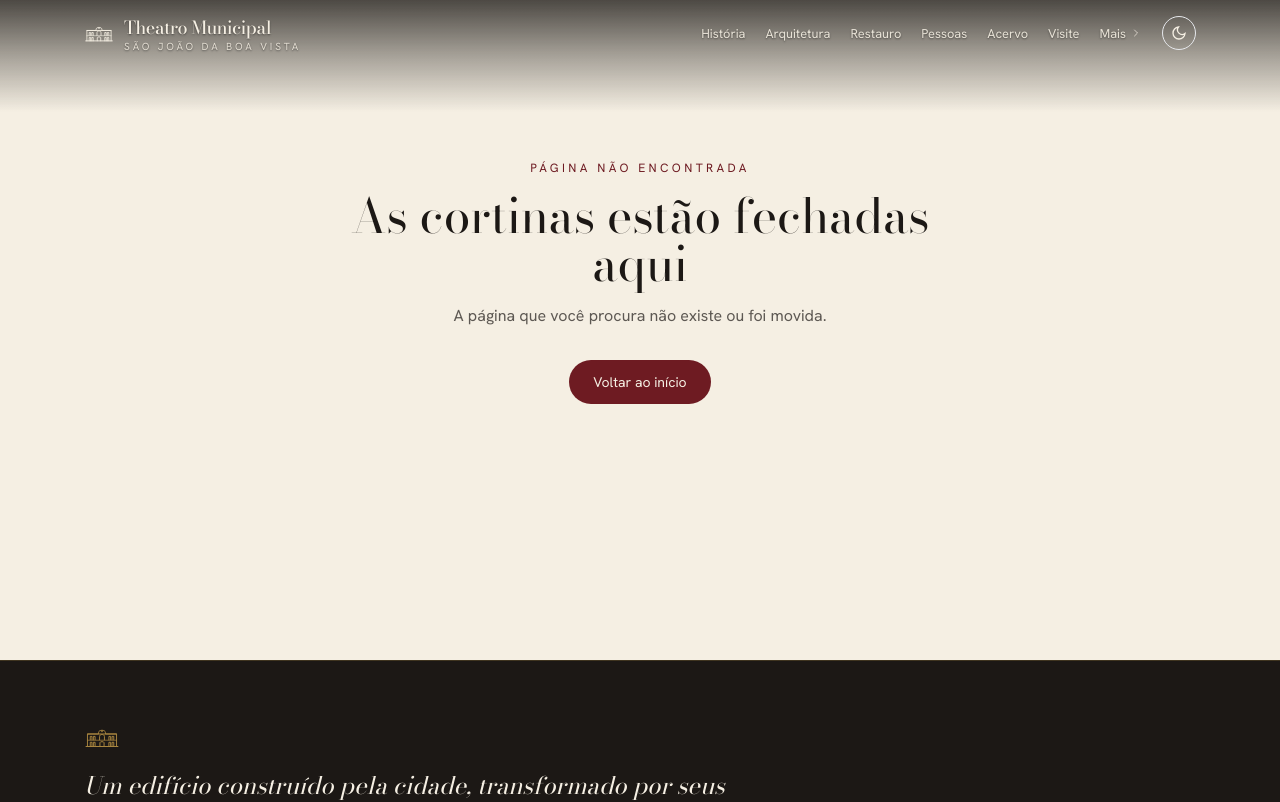
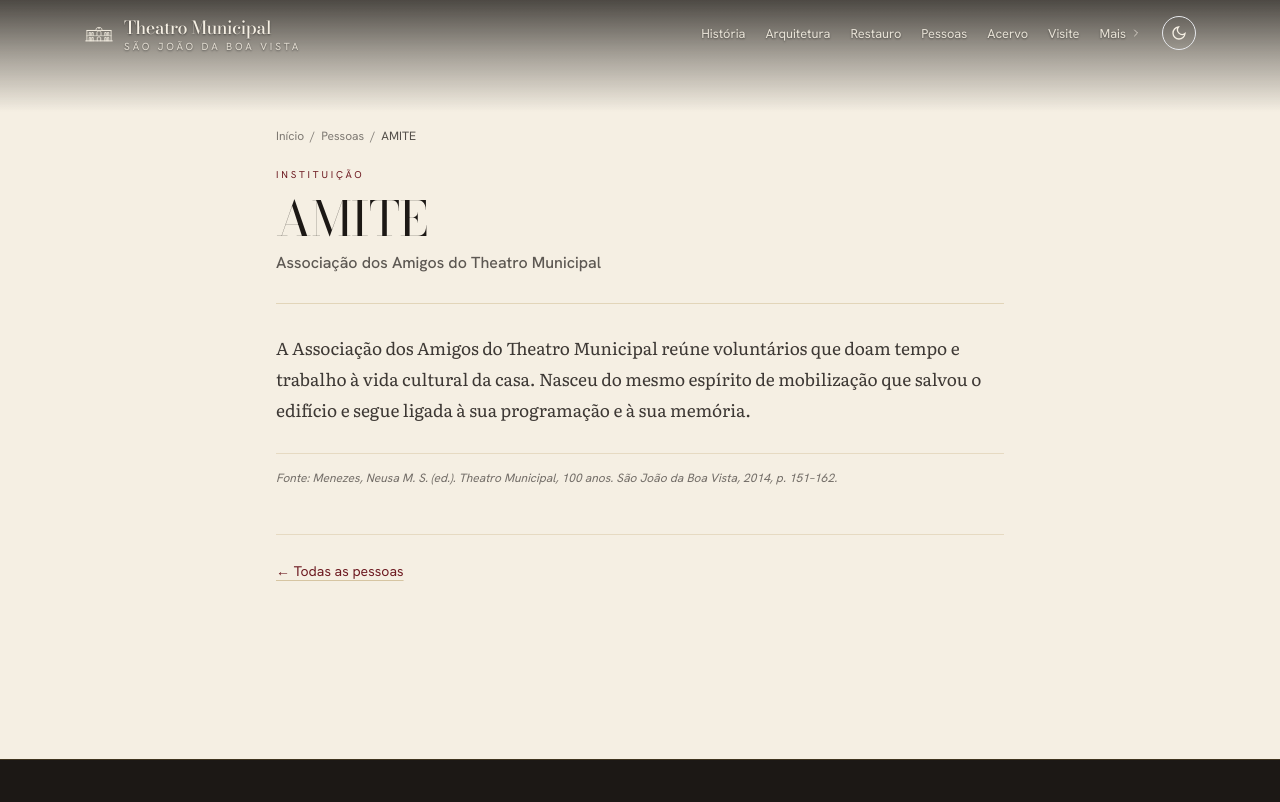
Before and after one commit to edumenezes75/theatro-sjbv, a Next.js app: page /pessoas/amite in a window 1280 px wide. Before the commit this address had no page. Shown: the top 802 px of the page. Built offline with nearby package versions, Linux system fonts and the light colour scheme.

Commit message:
Paginas individuais de pessoas: /pessoas/[slug] indexavel (22 paginas estaticas) com Person + BreadcrumbList JSON-LD, titulo/descricao/canonical proprios, bio completa, fonte e relacionados como links. Explorer agora linka para as paginas (sem modal); pessoas incluidas no sitemap

```diff
--- /dev/null
+++ b/app/pessoas/[slug]/page.tsx
@@ -0,0 +1,106 @@
+import type { Metadata } from 'next';
+import { notFound } from 'next/navigation';
+import Link from 'next/link';
+import { pessoasList, pessoaSlug, pessoaBySlug, pessoaById } from '@/lib/data';
+import SeloEvidencia from '@/components/SeloEvidencia';
+
+const SITE = 'https://www.theatromunicipalsjbv.com.br';
+
+export function generateStaticParams() {
+  return pessoasList.map((p) => ({ slug: pessoaSlug(p) }));
+}
+
+export function generateMetadata({ params }: { params: { slug: string } }): Metadata {
+  const p = pessoaBySlug(params.slug);
+  if (!p) return {};
+  const desc = p.summary || (p.bio ? p.bio.replace(/\s+/g, ' ').slice(0, 155) : `${p.name} na história do Theatro Municipal de São João da Boa Vista.`);
+  return {
+    title: `${p.name} — ${p.role}`,
+    description: desc,
+    alternates: { canonical: `/pessoas/${params.slug}` },
+    openGraph: { title: `${p.name} — Theatro Municipal de São João da Boa Vista`, description: desc, type: 'profile' },
+  };
+}
+
+export default function PessoaPage({ params }: { params: { slug: string } }) {
+  const p = pessoaBySlug(params.slug);
+  if (!p) notFound();
+  const related = (p.related || []).map((rid) => pessoaById(rid)).filter(Boolean) as typeof pessoasList;
+  const paras = (p.bio || p.summary || '').split('\n\n').map((x) => x.trim()).filter(Boolean);
+  const url = `${SITE}/pessoas/${params.slug}`;
+
+  const ld = {
+    '@context': 'https://schema.org',
+    '@graph': [
+      {
+        '@type': 'Person',
+        name: p.name,
+        jobTitle: p.role,
+        description: p.summary,
+        ...(p.born ? { birthDate: p.born } : {}),
+        url,
+        mainEntityOfPage: url,
+        ...(p.related && related.length ? { knows: related.map((r) => ({ '@type': 'Person', name: r.name })) } : {}),
+      },
+      {
+        '@type': 'BreadcrumbList',
+        itemListElement: [
+          { name: 'Início', item: SITE },
+          { name: 'Pessoas', item: `${SITE}/pessoas` },
+          { name: p.name, item: url },
+        ].map((x, i) => ({ '@type': 'ListItem', position: i + 1, name: x.name, item: x.item })),
+      },
+    ],
+  };
+
+  return (
+    <article className="mx-auto max-w-3xl px-5 pb-20 pt-28 sm:pt-32">
+      <script type="application/ld+json" dangerouslySetInnerHTML={{ __html: JSON.stringify(ld) }} />
+
+      <nav aria-label="Trilha" className="font-sans text-xs text-ink/55 dark:text-cream/55">
+        <Link href="/" className="hover:text-curtain dark:hover:text-gold">Início</Link>
+        <span className="px-1.5">/</span>
+        <Link href="/pessoas" className="hover:text-curtain dark:hover:text-gold">Pessoas</Link>
+        <span className="px-1.5">/</span>
+        <span className="text-ink/75 dark:text-cream/75">{p.name}</span>
+      </nav>
+
+      <header className="mt-6 border-b border-gold/25 pb-7">
+        <div className="flex flex-wrap items-center gap-3">
+          <span className="font-sans text-[0.62rem] uppercase tracking-eyebrow text-curtain dark:text-gold">{p.category}</span>
+          <SeloEvidencia status={p.status} />
+        </div>
+        <h1 className="mt-3 font-display text-4xl leading-[1.05] sm:text-5xl">{p.name}</h1>
+        <p className="mt-2 font-sans text-base font-medium text-ink/70 dark:text-cream/70">{p.role}</p>
+        {p.born && <p className="mt-1 font-sans text-sm text-ink/55 dark:text-cream/55">Nascimento: {p.born}</p>}
+      </header>
+
+      <div className="mt-7 space-y-4">
+        {paras.map((para, i) => (
+          <p key={i} className="font-read text-[1.08rem] leading-[1.8] text-ink/85 dark:text-cream/85">{para}</p>
+        ))}
+      </div>
+
+      {p.source && (
+        <p className="mt-7 border-t border-gold/20 pt-4 font-sans text-xs italic text-ink/60 dark:text-cream/60">Fonte: {p.source}</p>
+      )}
+
+      {related.length > 0 && (
+        <section className="mt-10">
+          <h2 className="font-sans text-xs uppercase tracking-eyebrow text-curtain dark:text-gold">Pessoas relacionadas</h2>
+          <div className="mt-3 flex flex-wrap gap-2.5">
+            {related.map((r) => (
+              <Link key={r.id} href={`/pessoas/${pessoaSlug(r)}`} className="rounded-full border border-curtain/30 bg-curtain/5 px-3.5 py-1.5 font-sans text-sm text-curtain transition-colors hover:bg-curtain hover:text-cream dark:border-gold/40 dark:bg-gold/5 dark:text-gold dark:hover:bg-gold dark:hover:text-ink">
+                {r.name}
+              </Link>
+            ))}
+          </div>
+        </section>
+      )}
+
+      <div className="mt-12 border-t border-gold/20 pt-6">
+        <Link href="/pessoas" className="font-sans text-sm text-curtain underline decoration-gold/40 underline-offset-4 hover:text-curtain dark:text-gold">← Todas as pessoas</Link>
+      </div>
+    </article>
+  );
+}
--- a/app/sitemap.ts
+++ b/app/sitemap.ts
@@ -1,4 +1,5 @@
 import type { MetadataRoute } from 'next';
+import { pessoasList, pessoaSlug } from '@/lib/data';
 
 const BASE = 'https://www.theatromunicipalsjbv.com.br';
 
@@ -22,10 +23,17 @@ const ROUTES: [string, number, MetadataRoute.Sitemap[number]['changeFrequency']]
 
 export default function sitemap(): MetadataRoute.Sitemap {
   const now = new Date();
-  return ROUTES.map(([r, priority, changeFrequency]) => ({
+  const fixas = ROUTES.map(([r, priority, changeFrequency]) => ({
     url: BASE + r,
     lastModified: now,
     changeFrequency,
     priority,
   }));
+  const pessoas = pessoasList.map((p) => ({
+    url: `${BASE}/pessoas/${pessoaSlug(p)}`,
+    lastModified: now,
+    changeFrequency: 'yearly' as const,
+    priority: 0.5,
+  }));
+  return [...fixas, ...pessoas];
 }
--- a/components/PessoasExplorer.tsx
+++ b/components/PessoasExplorer.tsx
@@ -1,10 +1,10 @@
 'use client';
-import { useMemo, useState } from 'react';
+import { useMemo } from 'react';
+import Link from 'next/link';
 import type { Pessoa } from '@/lib/data';
 import SeloEvidencia from './SeloEvidencia';
 
 const slugify = (t: string) => t.toLowerCase().normalize('NFD').replace(/[\u0300-\u036f]/g, '').replace(/[^a-z0-9]+/g, '-').replace(/^-|-$/g, '');
-import { IconClose } from './Icons';
 
 const GROUPS: { title: string; sub: string; cats: string[] }[] = [
   { title: 'Fundação e construção', sub: 'Quem idealizou, projetou e ergueu o edifício.', cats: ['fundação', 'arquitetura', 'construção'] },
@@ -14,7 +14,6 @@ const GROUPS: { title: string; sub: string; cats: string[] }[] = [
 ];
 
 export default function PessoasExplorer({ pessoas }: { pessoas: Pessoa[] }) {
-  const [open, setOpen] = useState<Pessoa | null>(null);
   const byId = useMemo(() => Object.fromEntries(pessoas.map((p) => [p.id, p])), [pessoas]);
   const grouped = useMemo(() => {
     const used = new Set<string>();
@@ -34,22 +33,22 @@ export default function PessoasExplorer({ pessoas }: { pessoas: Pessoa[] }) {
         <span className="font-sans text-[0.6rem] uppercase tracking-eyebrow text-curtain dark:text-gold">{p.category}</span>
         <SeloEvidencia status={p.status} />
       </div>
-      <h3 className="mt-3 font-display text-xl leading-tight">{p.name}</h3>
+      <h3 className="mt-3 font-display text-xl leading-tight">
+        <Link href={`/pessoas/${slugify(p.name)}`} className="hover:text-curtain dark:hover:text-gold">{p.name}</Link>
+      </h3>
       <p className="mt-1 font-sans text-sm font-medium text-ink/70 dark:text-cream/70">{p.role}</p>
       <p className="mt-3 flex-1 font-sans text-sm leading-relaxed text-ink/80 dark:text-cream/80">{p.summary}</p>
-      {p.bio && (
-        <button onClick={() => setOpen(p)} className="mt-4 self-start border-b border-curtain pb-0.5 font-sans text-xs font-medium text-curtain hover:opacity-70 dark:border-gold dark:text-gold">
-          Ler biografia →
-        </button>
-      )}
+      <Link href={`/pessoas/${slugify(p.name)}`} className="mt-4 self-start border-b border-curtain pb-0.5 font-sans text-xs font-medium text-curtain hover:opacity-70 dark:border-gold dark:text-gold">
+        {p.bio ? 'Ler biografia' : 'Ver perfil'} →
+      </Link>
       {p.related?.length > 0 && (
         <div className="mt-4 border-t border-gold/20 pt-3">
           <span className="font-sans text-[0.7rem] uppercase tracking-eyebrow text-ink/65 dark:text-cream/65">Relacionados</span>
           <div className="mt-2 flex flex-wrap gap-2">
             {p.related.map((rid) => byId[rid] && (
-              <a key={rid} href={`#${rid}`} className="rounded-full border border-curtain/30 bg-curtain/5 px-3 py-1 font-sans text-xs text-curtain hover:bg-curtain hover:text-cream dark:border-gold/40 dark:bg-gold/5 dark:text-gold">
+              <Link key={rid} href={`/pessoas/${slugify(byId[rid].name)}`} className="rounded-full border border-curtain/30 bg-curtain/5 px-3 py-1 font-sans text-xs text-curtain hover:bg-curtain hover:text-cream dark:border-gold/40 dark:bg-gold/5 dark:text-gold dark:hover:bg-gold dark:hover:text-ink">
                 {byId[rid].name}
-              </a>
+              </Link>
             ))}
           </div>
         </div>
@@ -71,38 +70,6 @@ export default function PessoasExplorer({ pessoas }: { pessoas: Pessoa[] }) {
           </div>
         </section>
       ))}
-
-      {open && (
-        <div className="fixed inset-0 z-[120] flex items-start justify-center overflow-y-auto bg-ink/85 p-4 sm:p-10" onClick={() => setOpen(null)} role="dialog" aria-modal="true" aria-label={open.name}>
-          <div className="relative my-auto w-full max-w-2xl rounded-sm bg-cream p-7 sm:p-10 dark:bg-night" onClick={(e) => e.stopPropagation()}>
-            <button onClick={() => setOpen(null)} aria-label="Fechar" className="absolute right-4 top-3 text-ink/65 hover:text-curtain dark:text-cream/65"><IconClose size={22} /></button>
-            <div className="flex items-center gap-3">
-              <span className="font-sans text-[0.62rem] uppercase tracking-eyebrow text-curtain dark:text-gold">{open.category}</span>
-              <SeloEvidencia status={open.status} />
-            </div>
-            <h2 className="mt-3 font-display text-3xl leading-tight">{open.name}</h2>
-            <p className="mt-1 font-sans text-sm font-medium text-ink/65 dark:text-cream/65">{open.role}</p>
-            <div className="prose-theatro mt-5 max-w-none">
-              {open.bio!.split('\n\n').map((para, i) => (
-                <p key={i} className="font-read text-[1.02rem] leading-relaxed text-ink/85 dark:text-cream/85">{para}</p>
-              ))}
-            </div>
-            {open.source && <p className="mt-5 border-t border-gold/25 pt-3 font-sans text-xs italic text-ink/70 dark:text-cream/70">Fonte: {open.source}</p>}
-            {open.related?.length > 0 && (
-              <div className="mt-4">
-                <span className="font-sans text-[0.7rem] uppercase tracking-eyebrow text-ink/65 dark:text-cream/65">Relacionados</span>
-                <div className="mt-2 flex flex-wrap gap-2">
-                  {open.related.map((rid) => byId[rid] && (
-                    <button key={rid} onClick={() => setOpen(byId[rid])} className="rounded-full border border-curtain/30 bg-curtain/5 px-3 py-1 font-sans text-xs text-curtain hover:bg-curtain hover:text-cream dark:border-gold/40 dark:bg-gold/5 dark:text-gold">
-                      {byId[rid].name}
-                    </button>
-                  ))}
-                </div>
-              </div>
-            )}
-          </div>
-        </div>
-      )}
     </div>
   );
 }
--- a/lib/data.ts
+++ b/lib/data.ts
@@ -16,6 +16,10 @@ export type Imagem = { file: string; alt: string; source: string; page: number;
 
 export const eventos = linhaDoTempo as Evento[];
 export const pessoasList = (pessoas as { items: Pessoa[] }).items;
+const _pslug = (t: string) => t.toLowerCase().normalize('NFD').replace(/[\u0300-\u036f]/g, '').replace(/[^a-z0-9]+/g, '-').replace(/^-|-$/g, '');
+export const pessoaSlug = (p: Pessoa) => _pslug(p.name);
+export const pessoaBySlug = (slug: string) => pessoasList.find((p) => _pslug(p.name) === slug);
+export const pessoaById = (id: string) => pessoasList.find((p) => p.id === id);
 export const curiosidadesList = (curiosidades as { items: Curiosidade[] }).items;
 export const imagensList = imagens as Imagem[];
 
```
